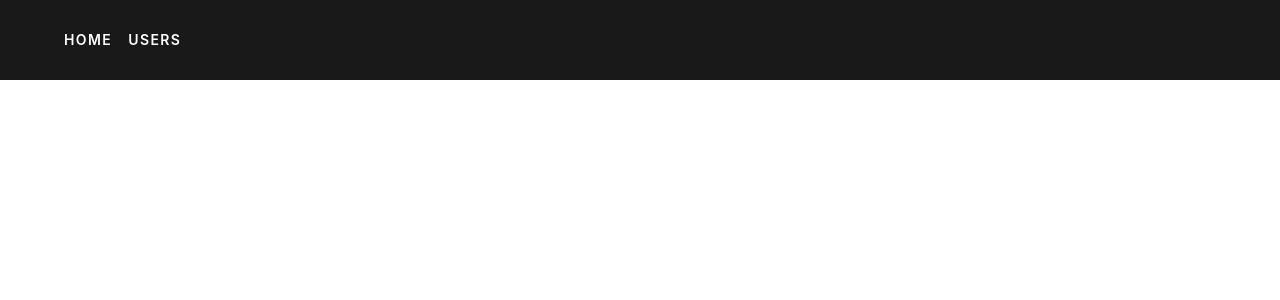
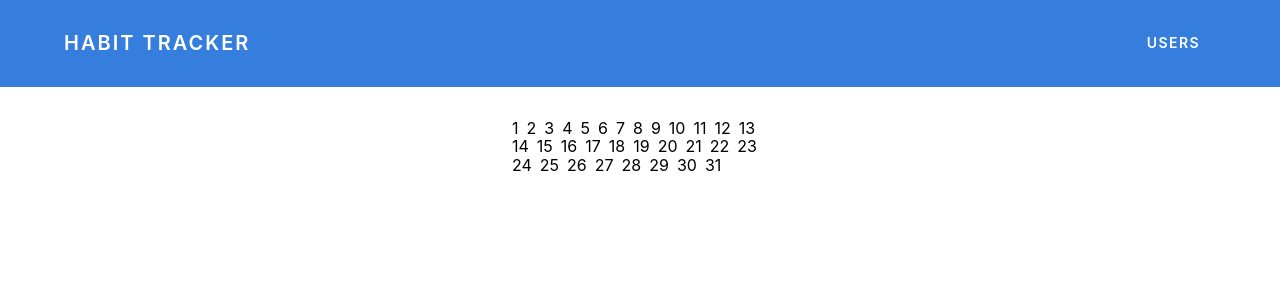
Before and after one commit to diogoaj/habit_tracker, a React (Create React App) app: page /users in a window 1280 px wide. Shown: the top 300 px of the page. Built offline with nearby package versions, Linux system fonts and the light colour scheme.

Commit message:
Change header styling, start implementing calendar

```diff
--- a/src/components/App.js
+++ b/src/components/App.js
@@ -1,6 +1,7 @@
 import React, { Component } from 'react'
 import UserList from './UserList'
 import Header from './Header';
+import Calendar from './Calendar';
 import { Switch, Route } from 'react-router-dom';
 
 const App = () => {
@@ -9,7 +10,7 @@ const App = () => {
         <Header/>
         <Switch>
           <Route exact path="/"/>
-          <Route exact path="/users" component={UserList} />
+          <Route exact path="/users" component={Calendar} />
         </Switch>
     </div>
   )
--- /dev/null
+++ b/src/components/Calendar.js
@@ -0,0 +1,55 @@
+import React, { Component } from 'react'
+import {daysInMonth, getMonth} from '../utils/date';
+
+class Calendar extends Component {
+    render() {
+      return (
+        <div className="calendar">
+          <DaysOfMonth />
+        </div>
+      );
+    }
+  }
+
+  class Day extends Component {
+    render() {
+        return (
+            <div className="mr2" key={this.props.day}>{this.props.day}</div>
+        )
+      }
+  }
+
+
+
+  class DaysOfMonth extends Component {
+    createDaysArray(month) {
+        const num_of_days = daysInMonth(month);
+        let days = [];
+        for(var i=1; i <= num_of_days; i++) {
+            days.push(i);
+        }
+        return days;
+    }
+
+    render() {
+      let curr_month = getMonth();
+      let days = this.createDaysArray(curr_month);
+
+      return (
+        <div className="flex flex-wrap w-30 mw5 mw8-ns center pa3 mv3 ph5-ns">
+          {(
+          <>
+              {days.map((day) => (
+                <Day key={day} day={day} />
+              ))}
+            </>
+          )}
+        </div>
+      );
+    }
+}
+
+
+
+
+export default Calendar
--- a/src/components/Header.js
+++ b/src/components/Header.js
@@ -5,10 +5,12 @@ import { Link, withRouter } from 'react-router-dom';
 const Header = () => {
   const history = useHistory();
   return (
-    <header className="bg-black-90 relative w-100 ph3 pv3 pv4-ns ph4-m ph5-l db">
-        <nav className="f6 fw6 ttu tracked db">
-            <Link to="/" className="link dim white dib mr3">Home</Link>
-            <Link to="/users" className="link dim white dib mr3">Users</Link>
+    <header className="bg-blue relative w-100 ph3 pv3 pv4-ns ph4-m ph5-l flex items-center">
+        <nav className="f4 fw6 ttu tracked w-20">
+            <Link to="/" className="link dim white dib mr3">Habit Tracker</Link>
+        </nav>
+        <nav className="f6 fw6 ttu tracked w-80">
+            <Link to="/users" className="link dim white dib mr3 fr">Users</Link>
         </nav>
     </header>
   );
--- a/src/components/User.js
+++ b/src/components/User.js
@@ -3,9 +3,11 @@ import React, { Component } from 'react'
 class User extends Component {
   render() {
     return (
-      <div>
-        {this.props.user.username}
-      </div>
+      <button className="outline pa3 mv1 f4">
+        <div className="fl">
+          {this.props.user.username}
+        </div>
+      </button>
     )
   }
 }
--- a/src/components/UserList.js
+++ b/src/components/UserList.js
@@ -19,7 +19,7 @@ const UserList = () => {
   const { data } = useQuery(USER_QUERY);
 
   return (
-    <div className="dib">
+    <div className="flex flex-column mw5 mw8-ns center bg-light-gray pa3 mv3 ph5-ns">
       {data && (
         <>
           {data.users.map((user) => (
--- /dev/null
+++ b/src/utils/date.js
@@ -0,0 +1,33 @@
+function getMonth() {
+    const d = new Date();
+    return d.getMonth();
+}
+
+function daysInMonth(month) {
+    const year = new Date().getFullYear();
+    const d = new Date(year, month + 1, 0);
+    return d.getDate();
+  }
+
+  function firstDayOfMonth(month) {
+    const year = new Date().getFullYear();
+    const d = new Date(year, month, 1);
+    return d.getDay();
+  }
+
+  const months = [
+    "January",
+    "February",
+    "March",
+    "April",
+    "May",
+    "June",
+    "July",
+    "August",
+    "September",
+    "October",
+    "November",
+    "December"
+  ];
+
+  export { daysInMonth, firstDayOfMonth, getMonth, months };
```
Also changed, not shown: src/styles/calendar.css (added), src/styles/index.css (line endings or trailing spaces).
